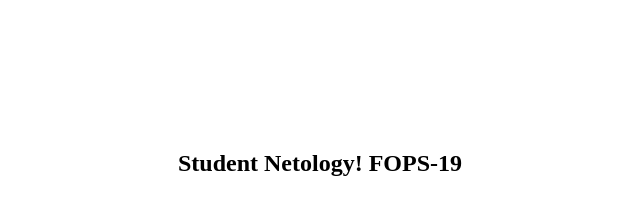
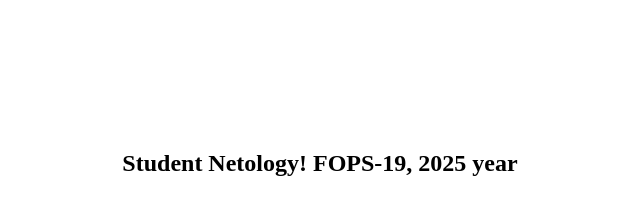
Before and after one commit to stepanovsa061/test_app_diplom, a plain HTML site: page content/index.html in a window 1280 px wide. Shown: the whole page, without its empty margins (320-960 px from the left). Drawn offline with Linux system fonts and the light colour scheme.

Commit message:
Third commit

```diff
--- a/content/index.html
+++ b/content/index.html
@@ -7,7 +7,7 @@
 </head>
 
 <body>
-    <h2 style="margin-top: 150px; text-align: center;">Student Netology! FOPS-19</h2>
+    <h2 style="margin-top: 150px; text-align: center;">Student Netology! FOPS-19, 2025 year</h2>
 </body>
 
 </html>
```
